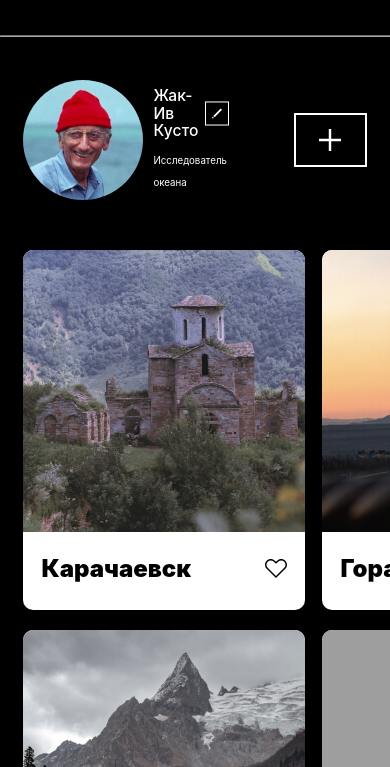
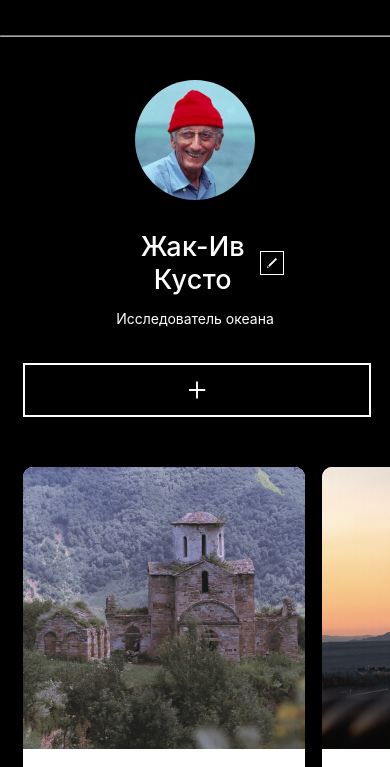
Before and after one commit to Elena-Cake/mesto_function_programming, a plain HTML site: page index.html in a window 390 px wide. Shown: the part 76-843 px from the top of the page. Drawn offline with Linux system fonts and the light colour scheme; grey boxes are pictures that could not be loaded.

Commit message:
fear:640px profile

```diff
--- a/blocks/profile/__add/profile__add.css
+++ b/blocks/profile/__add/profile__add.css
@@ -16,3 +16,9 @@
         width: 20%;
     }
 }
+
+@media screen and (max-width: 640px) {
+    .profile__add {
+        width: 100%;
+    }
+}
--- a/blocks/profile/__container/profile__container.css
+++ b/blocks/profile/__container/profile__container.css
@@ -3,3 +3,10 @@
     display: flex;
     justify-content: space-between;
 }
+
+@media screen and (max-width: 640px) {
+    .profile__container {
+        width: calc(100% *217/282);
+        margin-left: calc(100% * 46/282);
+    }
+}
--- a/blocks/profile/__info/profile__info.css
+++ b/blocks/profile/__info/profile__info.css
@@ -4,3 +4,10 @@
     column-gap: 16px;
     margin-left: 10px;
 }
+
+@media screen and (max-width: 640px){
+    .profile__info {
+        width: 100%;
+        margin: 26px auto 36px;
+    }
+}
--- a/blocks/profile/__job/profile__job.css
+++ b/blocks/profile/__job/profile__job.css
@@ -10,3 +10,11 @@
         font-size: 2.5vw;
     }
 }
+
+@media screen and (max-width: 640px){
+    .profile__job {
+        font-size: 14px;
+        line-height: 17px;
+        margin-top: 14px;
+    }
+}
--- a/blocks/profile/__name/profile__name.css
+++ b/blocks/profile/__name/profile__name.css
@@ -11,3 +11,10 @@
         font-size: 4vw;
     }
 }
+
+@media screen and (max-width: 640px) {
+    .profile__name {
+        font-size: 27px;
+        line-height: 33px;
+    }
+}
--- a/blocks/profile/__person/profile__person.css
+++ b/blocks/profile/__person/profile__person.css
@@ -5,3 +5,10 @@
     justify-content: space-between;
     align-items: center;
 }
+
+@media screen and (max-width: 640px){
+    .profile__person {
+        display: block;
+        margin: 0 auto;
+    }
+}
--- a/blocks/profile/__plus/profile__plus.css
+++ b/blocks/profile/__plus/profile__plus.css
@@ -7,3 +7,9 @@
     right: 50%;
     transform: translate(50%, -50%);
 }
+
+@media screen and (max-width: 640px) {
+    .profile__plus {
+        width: 17px;
+    }
+}
--- a/blocks/profile/profile.css
+++ b/blocks/profile/profile.css
@@ -5,3 +5,10 @@
     justify-content: space-between;
     align-items: center;
 }
+
+@media screen and (max-width: 640px){
+    .profile {
+        display: block;
+        text-align: center;
+    }
+}
```
